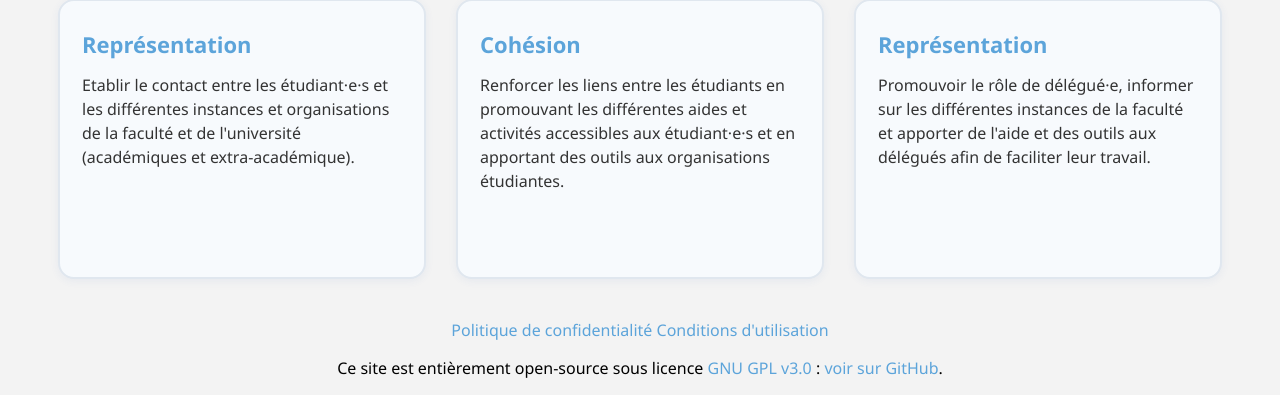
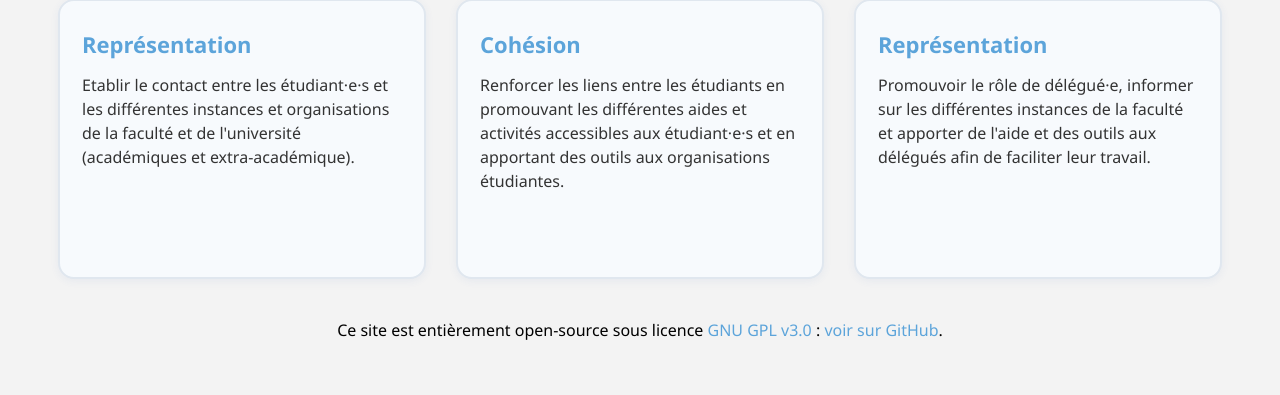
Before and after one commit to Piwy-dev/bde-epl-site, a Flask app: page /home in a window 1280 px wide. Shown: the part 422-817 px from the top of the page. After the commit the page ends 762 px from the top, so only its background shows below. Run offline with Flask 3, Linux system fonts and the light colour scheme.

Commit message:
delete privacy policy and cu page

```diff
--- a/app/templates/home.html
+++ b/app/templates/home.html
@@ -41,9 +41,6 @@
     </div>
 
     <div class="bottom">
-        <a href="/privacy">Politique de confidentialité</a>
-        <a href="/terms">Conditions d'utilisation</a>
-
         <p id="footer">Ce site est entièrement open-source sous licence <a href="https://github.com/Piwy-dev/bde-epl-site/blob/main/LICENSE"> GNU GPL v3.0</a> :
             <a href="https://github.com/Piwy-dev/bde-epl-site">voir sur GitHub</a>.
         </p>
```
